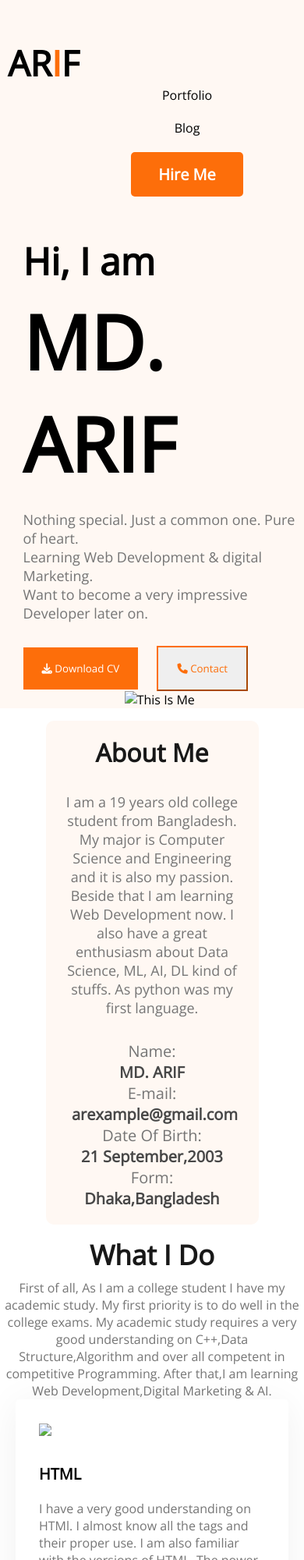
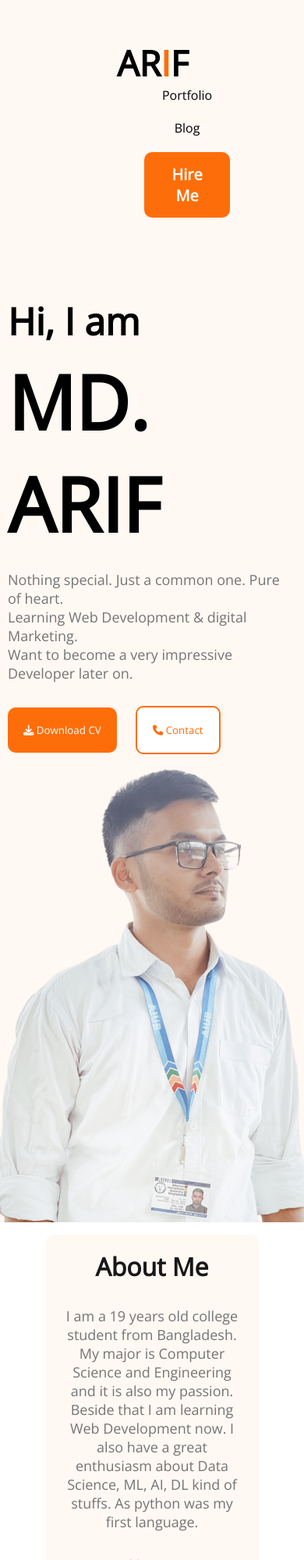
Before and after one commit to ar-sohan/1.1My-First-Portfolio-Responsive, a plain HTML site: page index.html in a window 390 px wide. Shown: the top 2000 px of the page at 78% size. Drawn offline with nearby package versions, Linux system fonts and the light colour scheme.

Commit message:
major styling completed

```diff
--- a/index.html
+++ b/index.html
@@ -14,9 +14,9 @@
 <body>
     <!--This is the Header Section-->
     <header class="header">
-        <nav>
+        <nav class="nav">
             <h2 class="nav-title">AR<span class="special-char">I</span>F</h2>
-           <ul>
+           <ul >
             <li>Portfolio</li>
             <li>Blog</li>
             <li><button class="hire">Hire Me</button></li>
@@ -24,14 +24,14 @@
         </nav>
         <div class="banner">
             <div>
-                <h3 class="shout">Hi, I am</h3>
+                <h3 class="entry">Hi, I am</h3>
                 <h1 class="author">MD. ARIF</h1>
                 <p class="intro">Nothing special. Just a common one. Pure of heart. <br> Learning Web Development & digital Marketing. <br> Want to become a very impressive Developer later on. </p>
                 <button class="button-1"> <i class="fa-solid fa-download"></i> Download CV</button>
                 <button class="button-2"> <i class="fa-solid fa-phone"></i> Contact </button>
             </div>
-            <div>
-                <img src="./images./arif.jpg" alt="This Is Me">
+            <div class="main-image">
+                <img src="images/arif.jpg" alt="This Is Me">
             </div>
         </div>
     </header>
@@ -60,31 +60,31 @@
             </div>
         </section>
         <!--This Is some description About me-->
-        <section>
+        <section class="what-i-do-container">
             <!--What i do section-->
             <div class=".whatIDo">
                 <p class="what-title">What I Do</p>
-                <p class="what-description">First of all, As I am a college student I have my academic study. My first priority is to do well in the college exams. My academic study requires a very good understanding on C++,Data Structure,Algorithm and over all competent in competitive Programming. After that,I am learning Web Development,Digital Marketing & AI.</p>
+                <p class="what-description">First of all, As I am a college student I have my academic study. My first priority is to do well in the college exams. <br> My academic study requires a very good understanding on C++,Data Structure,Algorithm <br> and over all competent in competitive Programming. After that,I am learning <br> Web Development,Digital Marketing & AI.</p>
             </div>
             <!--My skill section-->
             <div class="skill-group">
                 <div class="skill-individual">
-                    <img src="./images./icons./html5.png">
+                    <img src="images/icons/html5.png">
                     <p class="skill-title">HTML</p>
                     <p class="skill-description">I have a very good understanding on HTMl. I almost know all the tags and their proper use. I am also familiar with the versions of HTML. The power of XHTML, the semantic simplicity of HTML5, i know all of these. After all, as a quick learner i can make the markup for you and make your life easy.</p>
                 </div>
                 <div class="skill-individual">
-                    <img src="./images./icons./css3.png">
+                    <img src="images/icons/css3.png">
                     <p class="skill-title">CSS3</p>
                     <p class="skill-description">There is no chance to act like the all-knowing here.Because when it is about beautifying everyone has got a different taste. Though I am very used to all the tools in CSS but it's not easy to make peoples' imaginary design come true. As I practice patients then who'll be better?</p>
                 </div>
                 <div class="skill-individual">
-                    <img src="./images./icons./js.png">
+                    <img src="images/icons/js.png">
                     <p class="skill-title">JavaScript</p>
                     <p class="skill-description">It is becoming a very powerful and popular language day by day. I already know all the basic portion of this language. But that'll not be enough. So, I am looking forward to learn the advance ES6 stuffs. I hope i will finish learning that within this month. </p>
                 </div>
                 <div class="skill-individual">
-                    <img src="./images./Icons./python.png">
+                    <img src="images/Icons/python.png">
                     <p class="skill-title">Python</p>
                     <p class="skill-description">Python is my first love.Everyone says it is hard to forget your first love. The same goes for me.Its a type of language that is easy to learn, very powerful and less time consuming. Nowadays I am learning and exploring "Panda" & "MatPlotLib". I am looking forward to learn the Django Framework soon.</p>
                 </div>
--- a/style.css
+++ b/style.css
@@ -1,10 +1,16 @@
+/*-------------------------------
+        setting the fonts
+---------------------------------*/
 *{
     font-family: 'Open Sans', sans-serif;
     margin: 0;
 }
+/*-------------------------------
+            the header
+--------------------------------*/
 .header{
     background-color: #FFF8F3 ;
-    background-image: url('./images./header_bg.png'),url('./images./developer.png');
+    background-image: url('images/header_bg.png'),url('images/developer.png');
     background-repeat: no-repeat;
     background-position: bottom right, left;
 }
@@ -17,41 +23,43 @@
     background-color: #FD6E0A;
     padding: 15px 35px;
     border: none;
-    border-radius: 5px;
+    border-radius: 10px;
 }
-
-/* header and navigation style */
+.special-char{
+    color: #FD6E0A;
+}
+/*-------------------------------
+            the navbar
+---------------------------------*/
 .nav-title{
     font-style: normal;
     font-weight: 800;
     font-size: 45px;
     line-height: 61px;
 }
-.special-char{
-    color: #FD6E0A;
-}
-nav{
+.nav{
      display: flex;
      justify-content: space-between;
-    padding: 50px 200px;
+     padding: 50px 150px;
 }
-nav ul{
+.nav ul{
      display: flex;
      align-items: center;
 }
-nav li{
+.nav li{
      list-style: none;
      margin-left: 50px;
 }
-/* banner arts */
+/*-------------------------------
+        the intro section
+---------------------------------*/
 .banner{
     display: flex;
-    justify-content: space-around;
+    justify-content: space-between;
     align-items: center;
-    margin-left: 5%;
-    padding-left: 4%;
+    padding: 50px 150px 8px;
     }
-.shout{
+.entry{
     font-weight: 600;
     font-size: 3em;
 }
@@ -70,16 +78,25 @@ nav li{
     background-color: #FD6E0A;
     color: #FFFFFF;
     margin-right: 20px;
+    padding: 20px;
     border: none;
-    padding:18px 24px ;
+    border-radius: 10px;
+
 }
 .button-2{
     color: #FD6E0A;
-    border-color: #FD6E0A;
+    background-color: #FFFFFF;
     display: inline-block;
-    padding: 18px 24px;
+    padding: 20px;
+    border: 2px solid #FD6E0A;
+    border-radius: 10px;
 }
-/* about section */
+.main-image{
+    margin-bottom: -13px;
+}
+/*-------------------------------
+        the about section
+---------------------------------*/
 .about-section{
     background: #FFF8F3;
     border-radius: 10px;
@@ -99,7 +116,6 @@ nav li{
    padding-top: 30px;
    padding-bottom: 30px;
 }
-/* about-info-section*/
 .about-info{
     display: flex;
     justify-content: space-around;
@@ -113,9 +129,11 @@ nav li{
     font-size: 20px;
     font-weight: 700;
 }
- /* What I do section */
- .whatIDo{
-    padding:2% 7% 2% 7%;
+/*-------------------------------
+      the what i do section
+---------------------------------*/
+.what-i-do-container{
+    padding: 80px 100px;
 }
 .what-title{
     font-weight: 700;
@@ -126,32 +144,35 @@ nav li{
 .what-description{
     text-align: center;
     color: #757575;
-    padding-top: 2%;
+    padding: 40px 30px;
 }
 
-/* the skill section */
+/*-------------------------------
+      the skill section
+---------------------------------*/
 .skill-group{
     display: flex;
-    gap: 24px;
+    gap: 20px;
 }
 .skill-individual{
     background: #FFFFFF;
     box-shadow: 0px 6px 50px rgba(0, 0, 0, 0.06);
     border-radius: 5px;
-    padding: 30px;
-    margin: 0px 10px;
+    padding: 20px;
 }
 .skill-title{
     font-size: 20px;
     font-weight: 700;
-    padding-top: 30px;
+    padding-top: 20px;
     padding-bottom: 20px;
 }
 .skill-description{
     font-size: 16px;
     color: #757575;
 }
- /* the educational summery section */
+/*-------------------------------
+      the education section
+---------------------------------*/
 .education-title{
     font-weight: 700;
     font-size: 35px;
@@ -206,9 +227,12 @@ hr{
     background-color: #FD6E0A;
     color: #FFFFFF;
     border: none;
-    padding:18px 24px ;
+    padding: 20px;
+    border-radius: 10px;
 }
-/* The footer section */
+/*-------------------------------
+      the navigation section
+---------------------------------*/
 .footer{
     display: flex;
     gap: 100px;
@@ -239,12 +263,16 @@ input{
     margin-top: 30px;
     height: 60px;
 }
-/* responsive styles */
+
+
+/*-------------------------------
+      for mobile devices
+---------------------------------*/
 @media  screen  and (max-width:576px) {
     .header{
         background-image: none;
     }
-    .banner, nav, .education, .skill-group, .whatido, .about-info, .footer {
+    .banner, nav, .education, .skill-group, .whatIDo, .about-info, .footer {
         flex-direction: column;
         padding-left: 10px;
         padding-right: 10px;
@@ -257,11 +285,14 @@ input{
         padding: 0px 0px 0px 5px;
     }
 }
+/*-------------------------------
+      for medium devices
+---------------------------------*/
 @media screen and (min-width:577px) and (max-width:992px) {
     .header{
         background-image: none;
     }
-    .banner, nav, .education, .skill-group, .whatido, .about-info, .footer {
+    .banner, nav, .education, .skill-group, .whatIDo, .about-info, .footer {
         width: 100%;
         flex-direction: column;
         padding-left: 10px;
```
Lines whose indentation alone changed are shown as unchanged.
